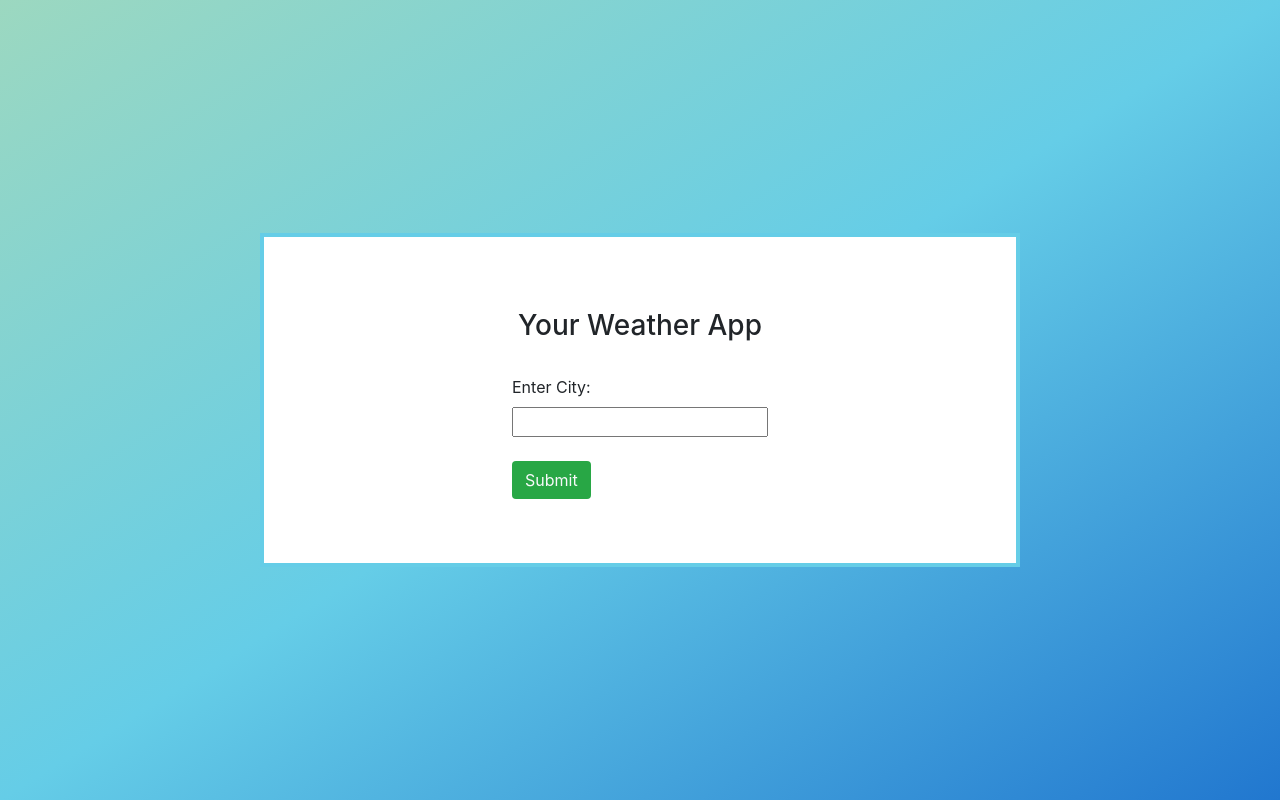
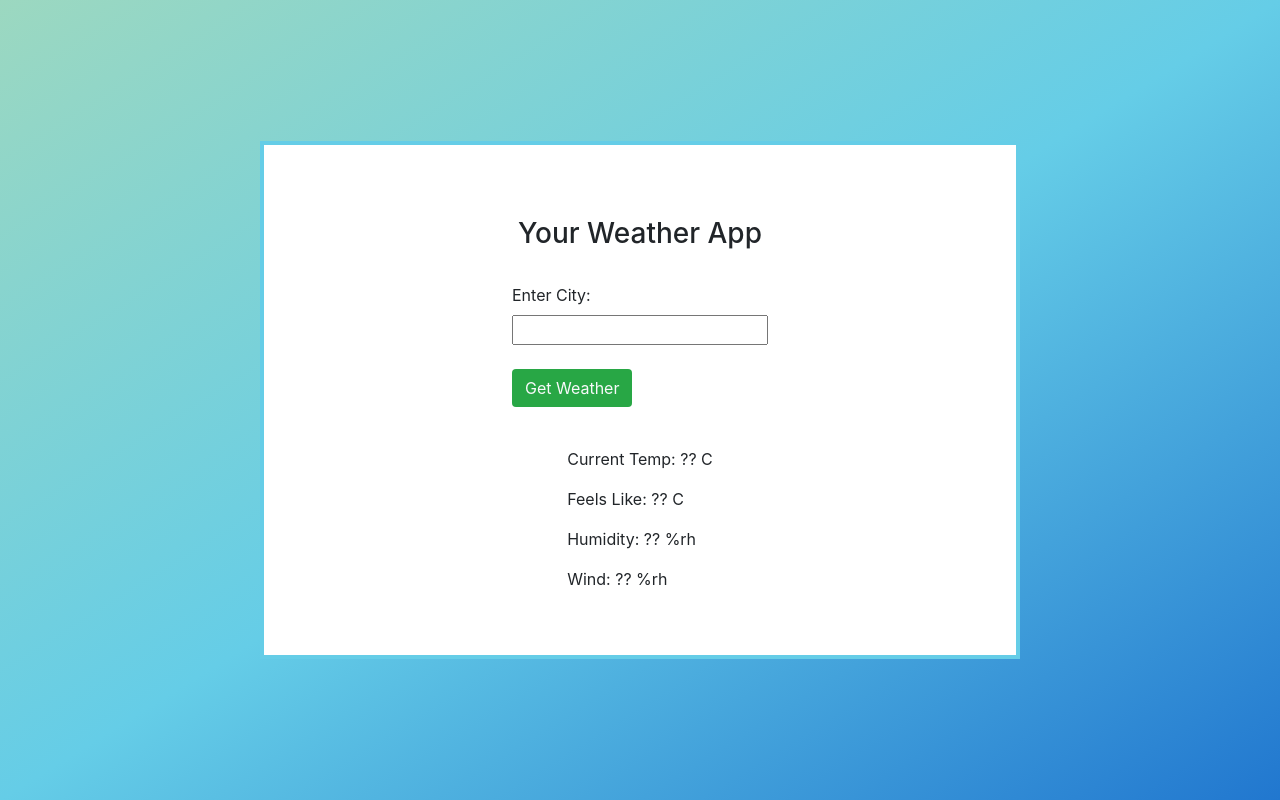
Before and after one commit to middleverse/weather_api, a Django app: page / in a window 1280 px wide. Run offline with Django 3.2, Linux system fonts and the light colour scheme.

Commit message:
weather parameters added on home page

```diff
--- a/weather_api/templates/index.html
+++ b/weather_api/templates/index.html
@@ -9,27 +9,42 @@
                 <div class='col text-center h3'>Your Weather App</div>
             </div>
 
-            <dic class='row mt-4'>
+            <div class='row mt-4'>
                 <div class="col-auto mx-auto form-group">
                     <form id="city-form" method="GET" action="/v1/api/">
                         <label for="fname">Enter City:</label><br>
                         <input type="text" id="city" name="city"><br><br>
-                        <input class='btn bg-success text-light' type="submit">
+                        <input class='btn bg-success text-light' type="submit" value="Get Weather">
                     </form>
                 </div>
             </div>
+
+            <div class='row mt-4'>
+                <div class="col-auto mx-auto">
+                    <p><span>Current Temp: </span><span id='temperature'>??</span><span> C</span</p>
+                    <p><span>Feels Like: </span><span id='feels-like'>??</span><span> C</span</p>
+                    <p><span>Humidity: </span><span id='humidity'>??</span><span> %rh</span</p>
+                    <p><span>Wind: </span><span id='wind'>??</span><span> %rh</span</p>
+                </div>
+            </div>
         </div>
-
     </div>
-
-
-
 </div>
 
 <script>
 
 // JAVASCRIPT
 // ==========
+
+const kelvin = -273.15
+
+const convert_to_celsius = function(str_temp) {
+    temp = parseFloat(str_temp)
+    temp = temp + kelvin
+    return temp.toFixed(1)
+}
+
+
 document.getElementById('city-form').addEventListener('submit', function(event) {
     event.preventDefault();
     const form = event.target
@@ -47,11 +62,25 @@ document.getElementById('city-form').addEventListener('submit', function(event)
             const r = xhr.response
             r_json = JSON.parse(r)
             console.log(r_json)
+            name = r_json['name']
+            temperature = r_json['main']['temp']
+            temperature = convert_to_celsius(temperature)
+            feels_like = r_json['main']['feels_like']
+            feels_like = convert_to_celsius(feels_like)
+            humidity = r_json['main']['humidity']
+            wind = r_json['wind']['speed']
+
+            document.getElementById('temperature').innerHTML = temperature
+            document.getElementById('feels-like').innerHTML = feels_like
+            document.getElementById('humidity').innerHTML = humidity
+            document.getElementById('wind').innerHTML = wind
+            console.log(name)
         }
+
         else {
             const r = xhr.response
             console.log(r)
-            alert("An error has ocurred: ", r)
+            alert("Please provide a city name.")
         }
     }
 
```
